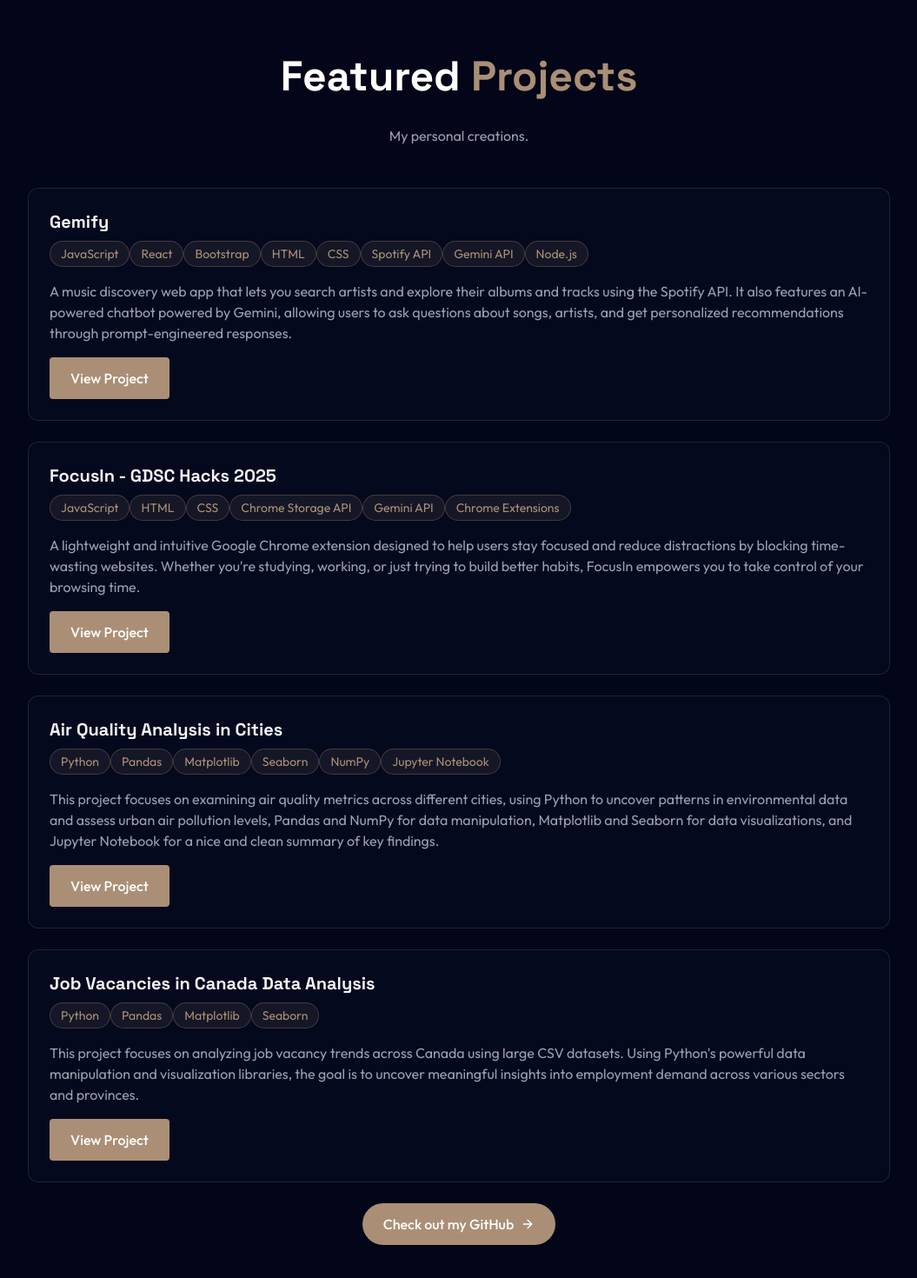
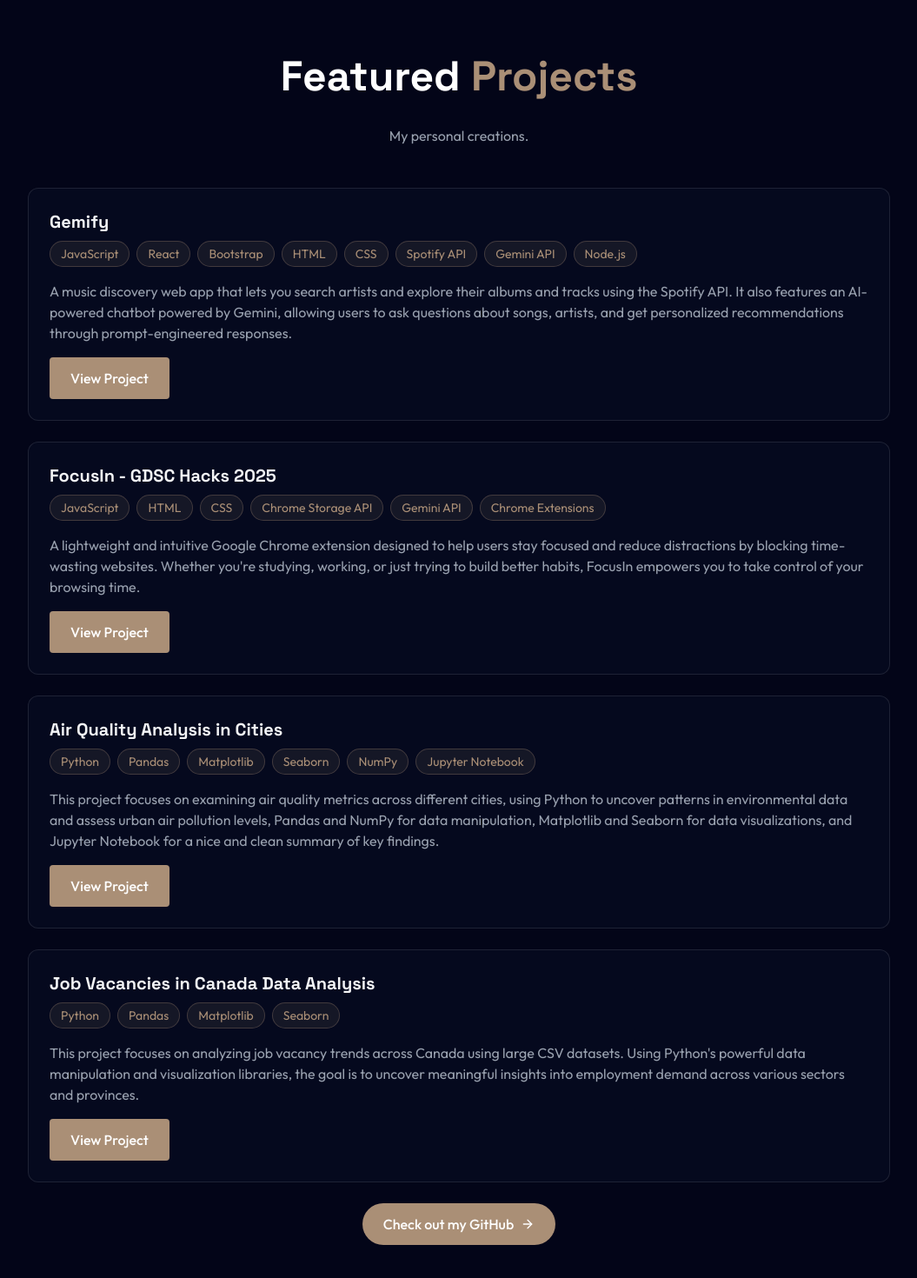
Before and after one commit to louisnguyenn/Louis-Personal-Portfolio, a React (Vite) app: page / in a window 1280 px wide. Shown: the part 2576-4046 px from the top of the page at 87% size, without its empty margins (112-1167 px from the left). Built offline with nearby package versions, Linux system fonts and the light colour scheme.

Commit message:
added animation to all content

```diff
--- a/src/components/sections/Experience.jsx
+++ b/src/components/sections/Experience.jsx
@@ -1,3 +1,5 @@
+import { ScrollReveal } from '../ScrollReveal'
+
 const TimelineItem = ({ date, title, company, description, isLast = false }) => {
   return (
     <div className="relative flex items-start mb-8">
@@ -55,13 +57,17 @@ export const Experience = () => {
   return (
     <section id="experience" className="min-h-screen flex items-center justify-center py-20 bg-[#030518]">
       <div className="max-w-4xl mx-auto px-4">
+        <ScrollReveal direction="up" distance={50} duration={0.8}>
+
           <h2 className="text-5xl font-bold mb-8 text-white text-center">
             Work <span className="text-[#AA8F76]">Experience</span>
           </h2>
           <p className='text-center text-muted-foreground mb-12 max-w-2xl mx-auto text-gray-400'>
             My professional journey and key milestones.
           </p>
+        </ScrollReveal>
 
+        <ScrollReveal direction="up" distance={50} duration={0.8}>
           <div className="relative">
             {experiences.map((exp, index) => (
               <TimelineItem
@@ -74,6 +80,7 @@ export const Experience = () => {
               />
             ))}
           </div>
+        </ScrollReveal>
       </div>
     </section>
   );
--- a/src/components/sections/Projects.jsx
+++ b/src/components/sections/Projects.jsx
@@ -1,20 +1,24 @@
 import { ArrowRight, Github } from "lucide-react"
+import { ScrollReveal } from '../ScrollReveal'
 
 export const Projects = () => {
   return (
     <section id="projects" className="min-h-screen flex items-center justify-center py-20">
       <div className="max-w-5xl mx-auto px-4">
+        <ScrollReveal direction="up" distance={50} duration={0.8}>
           <h2 className="text-5xl font-bold mb-8 text-white text-center">Featured <span className="text-[#AA8F76]">Projects</span></h2>
           <p className='text-center text-muted-foreground mb-12 max-w-2xl mx-auto text-gray-400'>
             My personal creations.
           </p>
+        </ScrollReveal>
 
         {/* project 1 */}
-        <div className="grid grid-cols-1 md:grid-cols gap-6">
+        <ScrollReveal direction="up" distance={50} duration={0.8}>
+          <div className="grid grid-cols-1 gap-6 mb-6">
             <div className="bg-[#05091e] relative p-6 rounded-xl border border-white/10 hover:-translate-y-1 hover:border-[#AA8F76] hover:shadow-[0_2px_8px_rgba(59,130,246,0.1)] transition-all duration-300">
               <h3 className="text-xl font-bold mb-2">Gemify</h3>
 
-            <div className="flex flex-wrap grap-2 mb-4">
+              <div className="flex flex-wrap gap-2 mb-4">
                 {["JavaScript", "React", "Bootstrap", "HTML", "CSS", "Spotify API", "Gemini API", "Node.js"].map((tech, key) => (
                   <span key={key} className="bg-[#AA8F76]/10 text-[#AA8F76] border border-[#AA8F76]/30 py-1 px-3 rounded-full text-sm hover:bg-blue-500/20 hover:shadow-[0_2px_8px_rgba(59,130,246,0.2)] transition duration-300">
                     {tech}
@@ -28,16 +32,19 @@ export const Projects = () => {
                 and get personalized recommendations through prompt-engineered responses.
               </p>
 
-            <div className="flex justify-between items-center ">
-              <a href="https://github.com/louisnguyenn/Gemify" target="_blank" className="bg-[#AA8F76] text-white py-3 px-6 rounded font-medium transition relative overflow-hidden hover:-translate-y-0.5 hover:shadow-[0_0_15px_rbga(59, 130, 246, 0.4)]">View Project</a>
+              <div className="flex justify-between items-center">
+                <a href="https://github.com/louisnguyenn/Gemify" target="_blank" className="bg-[#AA8F76] text-white py-3 px-6 rounded font-medium transition relative overflow-hidden hover:-translate-y-0.5 hover:shadow-[0_0_15px_rgba(59,130,246,0.4)]">View Project</a>
               </div>
             </div>
+          </div>
+        </ScrollReveal>
 
         {/* project 2*/}
-          <div className="bg-[#05091e] relative p-6 rounded-xl border border-white/10 hover:-translate-y-1 hover:border-[#AA8F76] hover:shadow-[0_2px_8px_rgba(59,130,246,0.1)] transition-all duration-300">
+        <ScrollReveal direction="up" distance={50} duration={0.8}>
+          <div className="bg-[#05091e] relative p-6 rounded-xl border border-white/10 hover:-translate-y-1 hover:border-[#AA8F76] hover:shadow-[0_2px_8px_rgba(59,130,246,0.1)] transition-all duration-300 mb-6">
             <h3 className="text-xl font-bold mb-2">FocusIn - GDSC Hacks 2025</h3>
 
-            <div className="flex flex-wrap grap-2 mb-4">
+            <div className="flex flex-wrap gap-2 mb-4">
               {["JavaScript", "HTML", "CSS", "Chrome Storage API", "Gemini API", "Chrome Extensions"].map((tech, key) => (
                 <span key={key} className="bg-[#AA8F76]/10 text-[#AA8F76] border border-[#AA8F76]/30 py-1 px-3 rounded-full text-sm hover:bg-blue-500/20 hover:shadow-[0_2px_8px_rgba(59,130,246,0.2)] transition duration-300">
                   {tech}
@@ -51,16 +58,18 @@ export const Projects = () => {
               empowers you to take control of your browsing time.
             </p>
 
-            <div className="flex justify-between items-center ">
-              <a href="https://github.com/Wasay09/FocusIn" target="_blank" className="bg-[#AA8F76] text-white py-3 px-6 rounded font-medium transition relative overflow-hidden hover:-translate-y-0.5 hover:shadow-[0_0_15px_rbga(59, 130, 246, 0.4)]">View Project</a>
+            <div className="flex justify-between items-center">
+              <a href="https://github.com/Wasay09/FocusIn" target="_blank" className="bg-[#AA8F76] text-white py-3 px-6 rounded font-medium transition relative overflow-hidden hover:-translate-y-0.5 hover:shadow-[0_0_15px_rgba(59,130,246,0.4)]">View Project</a>
             </div>
           </div>
+        </ScrollReveal>
 
         {/* project 3 */}
-          <div className="bg-[#05091e] relative p-6 rounded-xl border border-white/10 hover:-translate-y-1 hover:border-[#AA8F76] hover:shadow-[0_2px_8px_rgba(59,130,246,0.1)] transition-all duration-300">
+        <ScrollReveal direction="up" distance={50} duration={0.8}>
+          <div className="bg-[#05091e] relative p-6 rounded-xl border border-white/10 hover:-translate-y-1 hover:border-[#AA8F76] hover:shadow-[0_2px_8px_rgba(59,130,246,0.1)] transition-all duration-300 mb-6">
             <h3 className="text-xl font-bold mb-2">Air Quality Analysis in Cities</h3>
 
-            <div className="flex flex-wrap grap-2 mb-4">
+            <div className="flex flex-wrap gap-2 mb-4">
               {["Python", "Pandas", "Matplotlib", "Seaborn", "NumPy", "Jupyter Notebook"].map((tech, key) => (
                 <span key={key} className="bg-[#AA8F76]/10 text-[#AA8F76] border border-[#AA8F76]/30 py-1 px-3 rounded-full text-sm hover:bg-blue-500/20 hover:shadow-[0_2px_8px_rgba(59,130,246,0.2)] transition duration-300">
                   {tech}
@@ -74,16 +83,18 @@ export const Projects = () => {
               for data visualizations, and Jupyter Notebook for a nice and clean summary of key findings.
             </p>
 
-            <div className="flex justify-between items-center ">
-              <a href="https://github.com/louisnguyenn/Global_Air_Quality_Data_Analysis" target="_blank" className="bg-[#AA8F76] text-white py-3 px-6 rounded font-medium transition relative overflow-hidden hover:-translate-y-0.5 hover:shadow-[0_0_15px_rbga(59, 130, 246, 0.4)]">View Project</a>
+            <div className="flex justify-between items-center">
+              <a href="https://github.com/louisnguyenn/Global_Air_Quality_Data_Analysis" target="_blank" className="bg-[#AA8F76] text-white py-3 px-6 rounded font-medium transition relative overflow-hidden hover:-translate-y-0.5 hover:shadow-[0_0_15px_rgba(59,130,246,0.4)]">View Project</a>
             </div>
           </div>
+        </ScrollReveal>
 
         {/* project 4 */}
-          <div className="bg-[#05091e] relative p-6 rounded-xl border border-white/10 hover:-translate-y-1 hover:border-[#AA8F76] hover:shadow-[0_2px_8px_rgba(59,130,246,0.1)] transition-all duration-300">
+        <ScrollReveal direction="up" distance={50} duration={0.8}>
+          <div className="bg-[#05091e] relative p-6 rounded-xl border border-white/10 hover:-translate-y-1 hover:border-[#AA8F76] hover:shadow-[0_2px_8px_rgba(59,130,246,0.1)] transition-all duration-300 mb-6">
             <h3 className="text-xl font-bold mb-2">Job Vacancies in Canada Data Analysis</h3>
 
-            <div className="flex flex-wrap grap-2 mb-4">
+            <div className="flex flex-wrap gap-2 mb-4">
               {["Python", "Pandas", "Matplotlib", "Seaborn"].map((tech, key) => (
                 <span key={key} className="bg-[#AA8F76]/10 text-[#AA8F76] border border-[#AA8F76]/30 py-1 px-3 rounded-full text-sm hover:bg-blue-500/20 hover:shadow-[0_2px_8px_rgba(59,130,246,0.2)] transition duration-300">
                   {tech}
@@ -97,15 +108,17 @@ export const Projects = () => {
               the goal is to uncover meaningful insights into employment demand across various sectors and provinces.
             </p>
 
-            <div className="flex justify-between items-center ">
-              <a href="https://github.com/louisnguyenn/Job_Vacancies_Data_Analysis" target="_blank" className="bg-[#AA8F76] text-white py-3 px-6 rounded font-medium transition relative overflow-hidden hover:-translate-y-0.5 hover:shadow-[0_0_15px_rbga(59, 130, 246, 0.4)]">View Project</a>
+            <div className="flex justify-between items-center">
+              <a href="https://github.com/louisnguyenn/Job_Vacancies_Data_Analysis" target="_blank" className="bg-[#AA8F76] text-white py-3 px-6 rounded font-medium transition relative overflow-hidden hover:-translate-y-0.5 hover:shadow-[0_0_15px_rgba(59,130,246,0.4)]">View Project</a>
             </div>
           </div>
+        </ScrollReveal>
 
+        <ScrollReveal direction="up" distance={50} duration={0.8}>
           <div className="flex justify-center space-x-4">
-            <a href="https://github.com/louisnguyenn" target="_blank" className="bg-[#AA8F76] text-white py-3 px-6 rounded-full font-medium transition relative overflow-hidden hover:-translate-y-0.5 hover:shadow-[0_0_15px_rbga(59, 130, 246, 0.4)] flex gap-2 items-center">Check out my GitHub <ArrowRight size={16} /></a>
+            <a href="https://github.com/louisnguyenn" target="_blank" className="bg-[#AA8F76] text-white py-3 px-6 rounded-full font-medium transition relative overflow-hidden hover:-translate-y-0.5 hover:shadow-[0_0_15px_rgba(59,130,246,0.4)] flex gap-2 items-center">Check out my GitHub <ArrowRight size={16} /></a>
           </div>
-        </div>
+        </ScrollReveal>
       </div>
     </section>
   )
```
Also changed, not shown: src/components/sections/Contact.jsx (+12 -7 lines). Lines whose indentation alone changed are shown as unchanged.
